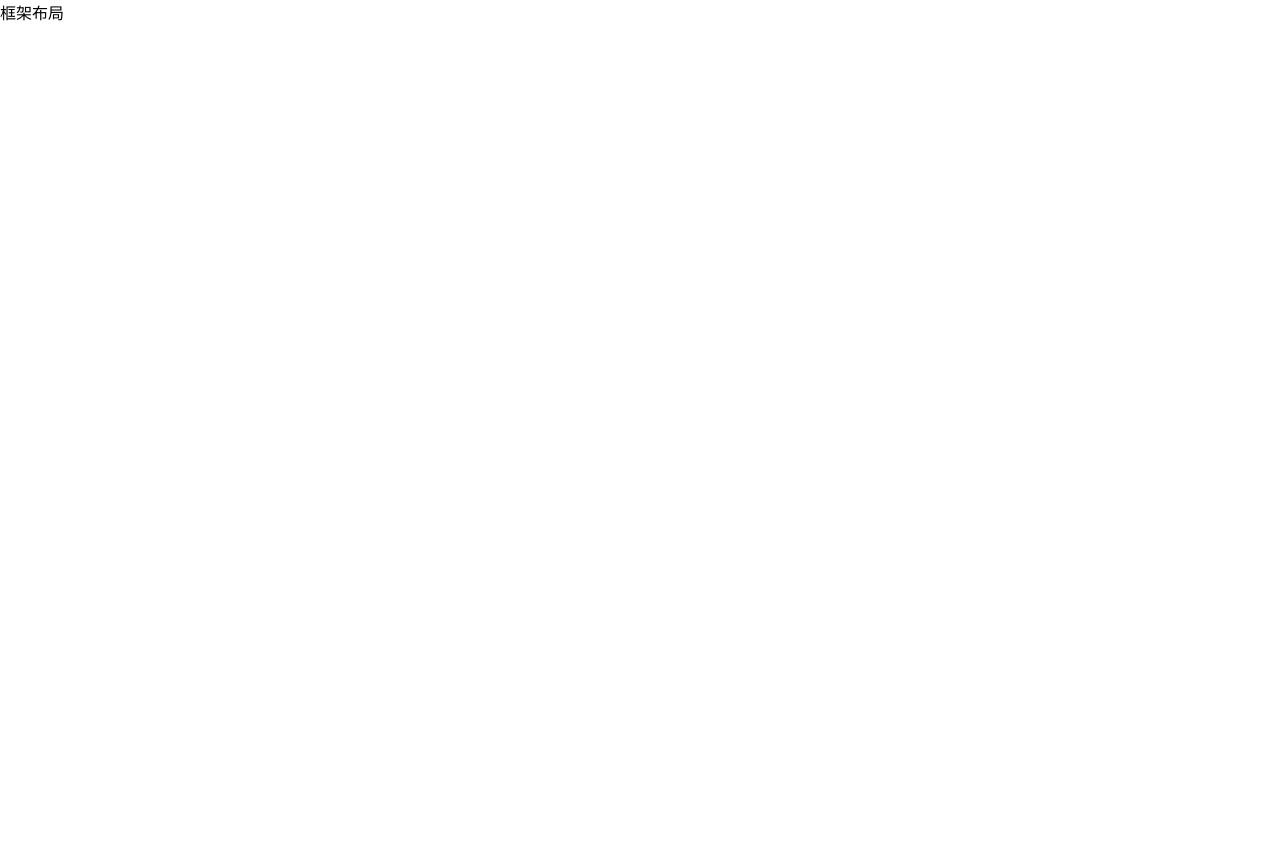
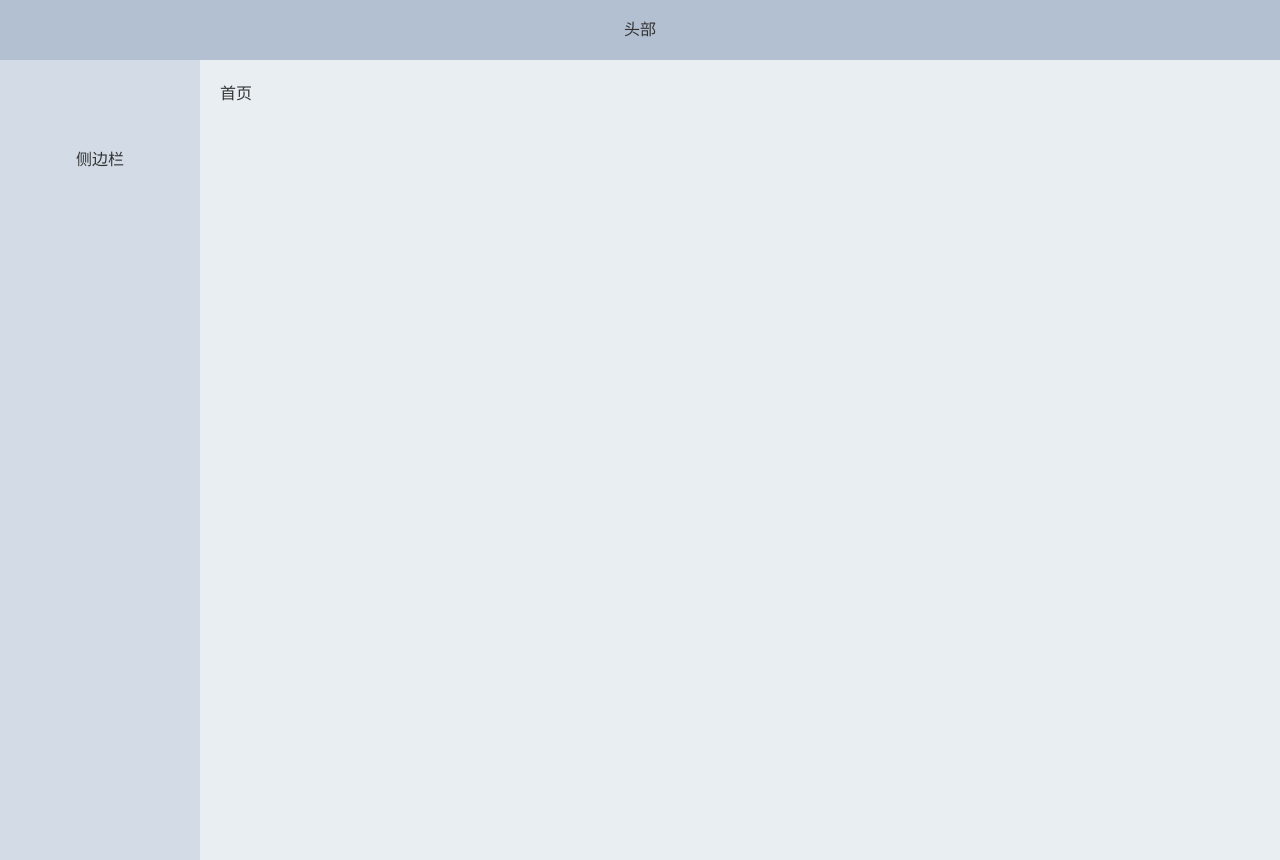
Before and after one commit to xinyeya/dream_blog_admin, a Vue app: page / in a window 1280 px wide. Before the commit the page ends 800 px from the top, so only its background shows below. Built offline with nearby package versions, Linux system fonts and the light colour scheme.

Commit message:
初始化layout布局页面

```diff
--- a/src/views/layout/index.vue
+++ b/src/views/layout/index.vue
@@ -1,15 +1,51 @@
 <template>
     <div>
-        <span>框架布局</span>
+        <el-container>
+            <el-header>
+                <Header></Header>
+            </el-header>
+            <el-container>
+                <el-aside width="200px">
+                    <Aside></Aside>
+                </el-aside>
+                <el-main>
+                    <router-view/>
+                </el-main>
+            </el-container>
+        </el-container>
     </div>
 </template>
 
 <script>
+    import Header from './component/header'
+    import Aside from './component/aside'
     export default {
-        name: "index"
+        name: "index",
+        components: {
+            Header,
+            Aside
+        }
     }
 </script>
 
 <style scoped>
+    .el-header, .el-footer {
+        background-color: #B3C0D1;
+        color: #333;
+        text-align: center;
+        line-height: 60px;
+    }
 
+    .el-aside {
+        background-color: #D3DCE6;
+        color: #333;
+        text-align: center;
+        line-height: 200px;
+    }
+
+    .el-main {
+        background-color: #E9EEF3;
+        color: #333;
+        height: 100vh;
+    }
 </style>
```
